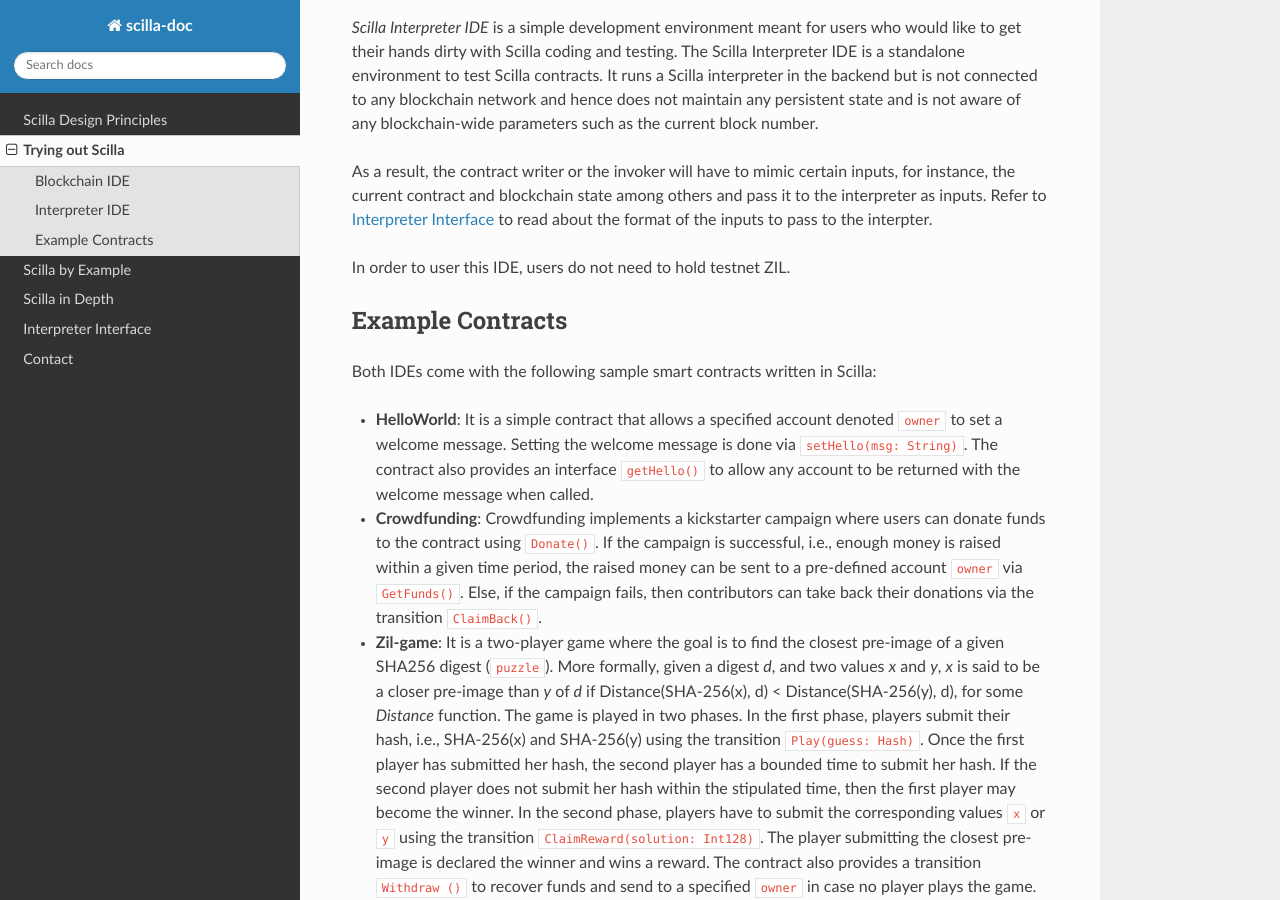
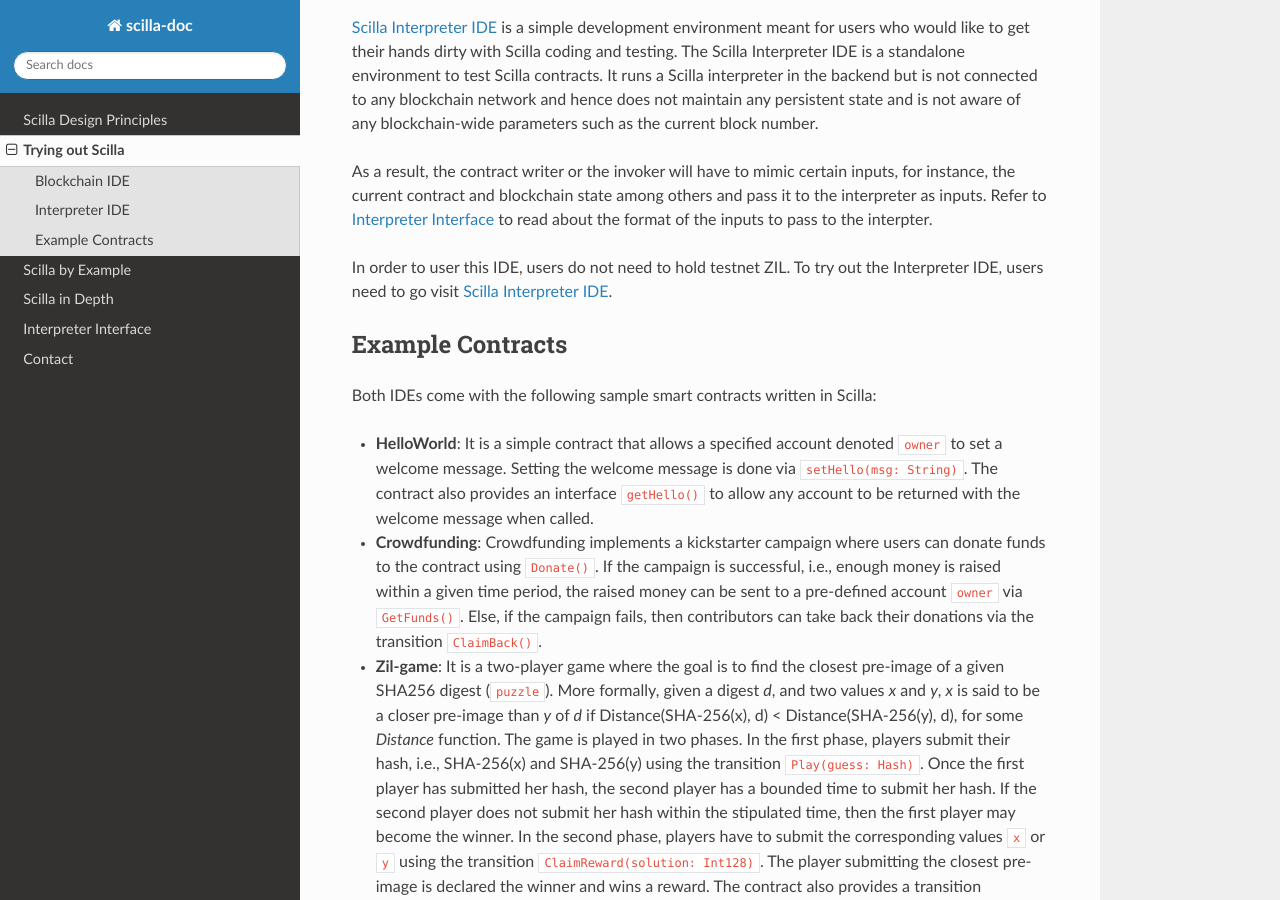
Before and after one commit to Zilliqa/scilla-docs, a Sphinx documentation site: the page built from docs/source/scilla-trial.rst, in a window 1280 px wide and 900 px high, scrolled down 738 px. Built offline with Sphinx 7.4.7 and the Read the Docs theme 2.0.0, drawn with Linux system fonts in a browser that asks for light colours.

Commit message:
Fixed typo and added links to IDE

```diff
--- a/docs/source/index.rst
+++ b/docs/source/index.rst
@@ -47,8 +47,8 @@ currently comes with an interpreter binary that has been integrated into two
 Scilla-specific web-based IDEs. :ref:`trial-label` presents the features of the
 two IDEs.
 
-Note that Scilla does have a type checker implemented yet and hence type safety
-of contracts written in Scilla is not guaranteed.
+Note that Scilla does not have a type checker implemented yet and hence type
+safety of contracts written in Scilla is not guaranteed.
 
 Resources
 *********
--- a/docs/source/scilla-trial.rst
+++ b/docs/source/scilla-trial.rst
@@ -10,11 +10,12 @@ out Scilla.
 Blockchain IDE
 **********************
 
-The simplest way to try out Scilla is through the `Scilla Blockchain IDE`. The
-IDE is connected to the Zilliqa blockchain via a `testnet wallet
-<https://wallet-scilla.zilliqa.com>`_ and a `block explorer
-<https://explorer-scilla.zilliqa.com>`_ and hence comes with (almost) all the
-features needed to test a Scilla contract in a real blockchain environment.
+The simplest way to try out Scilla is through the `Scilla Blockchain IDE
+<https://wallet-scilla.zilliqa.com>`_. The IDE is connected to the Zilliqa
+blockchain via a `testnet wallet <https://wallet-scilla.zilliqa.com>`_ and a
+`block explorer <https://explorer-scilla.zilliqa.com>`_ and hence comes with
+(almost) all the features needed to test a Scilla contract in a real blockchain
+environment.
 
 In order to use the Scilla Blockchain IDE, a user will have to hold Testnet ZIL
 (tokens to use Zilliqa's blockchain infrastructure). These tokens are
@@ -39,19 +40,22 @@ wallet <https://wallet-scilla.zilliqa.com>`_.
 Interpreter IDE
 ************************
 
-`Scilla Interpreter IDE` is a simple development environment meant for users
-who would like to get their hands dirty with Scilla coding and testing. The
-Scilla Interpreter IDE is a standalone environment to test Scilla contracts. It
-runs a Scilla interpreter in the backend but is not connected to any blockchain
-network and hence does not maintain any persistent state and is not aware of
-any blockchain-wide parameters such as the current block number.
+`Scilla Interpreter IDE <https://ide.zilliqa.com>`_ is a simple development
+environment meant for users who would like to get their hands dirty with Scilla
+coding and testing. The Scilla Interpreter IDE is a standalone environment to
+test Scilla contracts. It runs a Scilla interpreter in the backend but is not
+connected to any blockchain network and hence does not maintain any persistent
+state and is not aware of any blockchain-wide parameters such as the current
+block number.
 
 As a result, the contract writer or the invoker will have to mimic certain
 inputs, for instance, the current contract and blockchain state among others
 and pass it to the interpreter as inputs.  Refer to :ref:`interface-label`  to
 read about the format of the inputs to pass to the interpter.
 
-In order to user this IDE, users do not need to hold testnet ZIL.
+In order to user this IDE, users do not need to hold testnet ZIL. To try out
+the Interpreter IDE, users need to go visit `Scilla Interpreter IDE
+<https://ide.zilliqa.com>`_.
 
 
 Example Contracts
```
